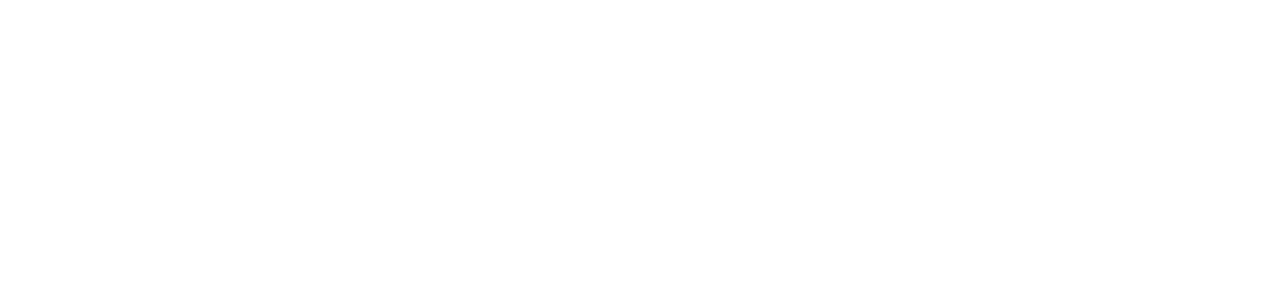
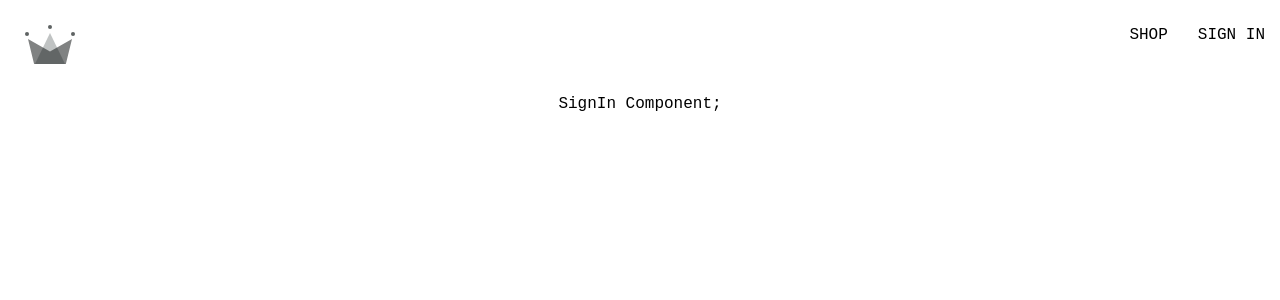
Before and after one commit to gaoyunke95/react-ecomm, a React (Create React App) app: page /sign-in in a window 1280 px wide. Before the commit this address had no page. Shown: the top 300 px of the page. Built offline with nearby package versions, Linux system fonts and the light colour scheme; a web font is replaced by a local one.

Commit message:
add sign in page

```diff
--- a/package.json
+++ b/package.json
@@ -6,6 +6,7 @@
     "@testing-library/jest-dom": "^5.17.0",
     "@testing-library/react": "^13.4.0",
     "@testing-library/user-event": "^13.5.0",
+    "firebase": "^10.4.0",
     "react": "^18.2.0",
     "react-dom": "^18.2.0",
     "react-router-dom": "^6.16.0",
--- a/src/App.js
+++ b/src/App.js
@@ -2,6 +2,7 @@
 import './App.scss';
 import Home from './routes/home/home.component';
 import Navigation from './routes/navigation/navigation.component';
+import SignIn from './routes/sign-in/sign-in.component';
 
 
 const Shop = () => {
@@ -19,6 +20,7 @@
         <Route path='/' element={<Navigation />} >
           <Route index element={<Home />}/>
           <Route path='shop' element={<Shop />}/>
+          <Route path='sign-in' element={<SignIn/>}/>
         </Route>
       </Routes>
     </div>
--- a/src/routes/navigation/navigation.component.jsx
+++ b/src/routes/navigation/navigation.component.jsx
@@ -14,6 +14,9 @@
             <Link className="nav-link" to='/shop'>
               SHOP
             </Link>
+            <Link className="nav-link" to='/sign-in'>
+              SIGN IN
+            </Link>
           </div>
         </div>
         <Outlet/>
--- /dev/null
+++ b/src/routes/sign-in/sign-in.component.jsx
@@ -0,0 +1,9 @@
+const SignIn = () => {
+    return (
+        <div>
+            SignIn Component;
+        </div>
+    );
+}
+
+export default SignIn;
```
Also changed, not shown: 1 other file (tests, documents, lock files or other folders).
